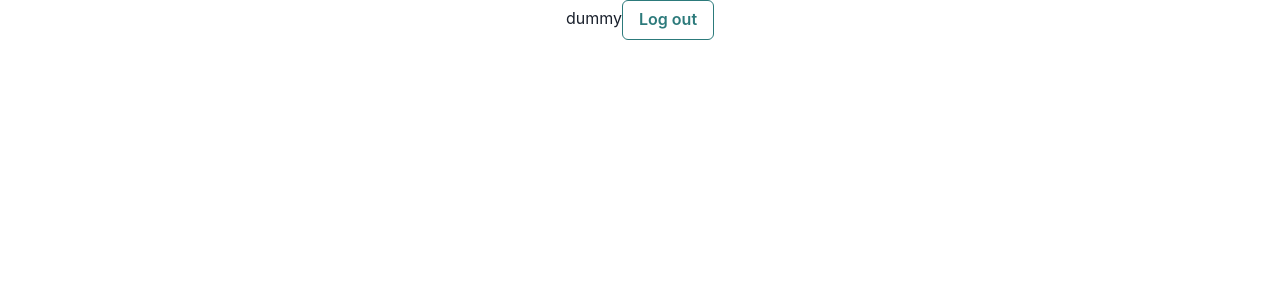
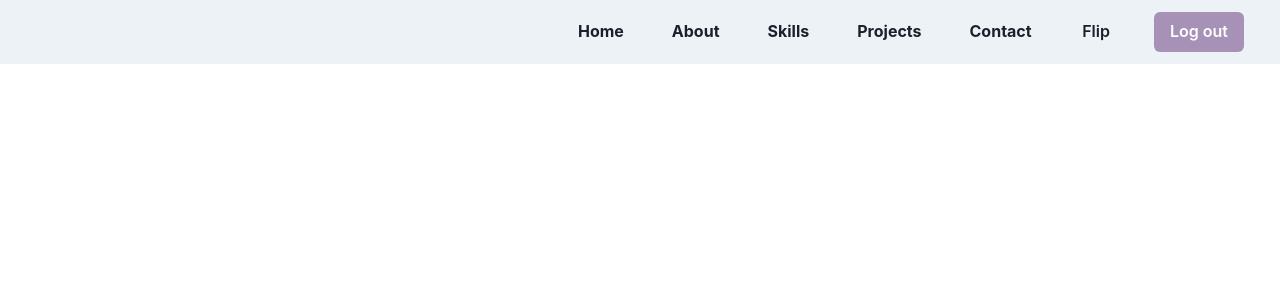
Before and after one commit to ArberBajraktari/adhd-planner, a React (Create React App) app: page /home in a window 1280 px wide. Shown: the top 300 px of the page. Built offline with nearby package versions, Linux system fonts and the light colour scheme.

Commit message:
Added navbar

```diff
--- a/src/components/home.tsx
+++ b/src/components/home.tsx
@@ -2,21 +2,13 @@ import React, { useEffect } from 'react';
 import { Button } from "@chakra-ui/react";
 import { useLocalStorage } from 'react-use';
 import { useNavigate } from 'react-router-dom';
+import Sidebar from './sidebar';
 
 function Home() {
 
     const [logged, setLogged, remove] = useLocalStorage('logged', 'dummy');
     const navigate = useNavigate();
 
-    const logOut = () => {
-        setLogged("false")
-      };
-
-    const handleLogOutClick = (event: React.MouseEvent<HTMLButtonElement>) => {
-        event.preventDefault()
-        logOut()
-        navigate('/');
-      };
 
     useEffect(() => {
         if(logged === "false"){
@@ -27,10 +19,8 @@ function Home() {
     return (
 
         <div className="App">
-            {logged}
-            <Button colorScheme='teal' variant='outline' onClick={handleLogOutClick}>
-                Log out
-            </Button>
+            <Sidebar></Sidebar>
+
         </div>
       );
 
--- /dev/null
+++ b/src/components/sidebar.tsx
@@ -0,0 +1,306 @@
+import {
+  Box,
+  Flex,
+  Button,
+  useColorModeValue,
+  Stack,
+  useColorMode,
+  Show,
+  HStack,
+  Text,
+  useDisclosure,
+  IconButton,
+  Hide,
+} from "@chakra-ui/react";
+import { useNavigate } from 'react-router-dom';
+import { useLocalStorage } from 'react-use';
+
+
+export default function Navbar() {
+  const { colorMode, toggleColorMode } = useColorMode();
+  const { isOpen, onOpen, onClose } = useDisclosure();
+  const navigate = useNavigate();
+  const [logged, setLogged, remove] = useLocalStorage('logged', 'dummy');
+
+
+  const logOut = () => {
+    setLogged("false")
+  };
+
+const handleLogOutClick = (event: React.MouseEvent<HTMLButtonElement>) => {
+    event.preventDefault()
+    logOut()
+    navigate('/');
+  };
+
+  return (
+    <div id="navFix">
+      <Box
+        bg={useColorModeValue("gray.100", "gray.900")}
+        px={9}
+        width={["100%"]}
+      >
+        <Flex h={16} alignItems={"center"} justifyContent={"space-between"}>
+          <HStack w="42%">
+            dsa
+          </HStack>
+
+          <Flex h={16} alignItems={"center"} justifyContent={"space-between"}>
+            {/* <IconButton
+              size={"md"}
+              icon={isOpen ? <CloseIcon /> : <HamburgerIcon />}
+              aria-label={"Open Menu"}
+              display={{ md: "none" }}
+              onClick={isOpen ? onClose : onOpen}
+            /> */}
+            <HStack spacing={8} alignItems={"center"}>
+              <HStack
+                as={"nav"}
+                spacing={4}
+                display={{ base: "none", md: "flex" }}
+                id="myDIV"
+              >
+                <Button className="btnRes">
+                  <a href="#Home">
+                    {" "}
+                    <b>Home</b>
+                  </a>
+                </Button>
+
+                <Button className="btnRes">
+                  <a href="#About">
+                    <b>About</b>
+                  </a>
+                </Button>
+
+                <Button className="btnRes">
+                  <a href="#Skills">
+                    {" "}
+                    <b>Skills</b>
+                  </a>
+                </Button>
+
+                <Button className="btnRes">
+                  <a href="#Projects">
+                    <b>Projects</b>
+                  </a>
+                </Button>
+
+                <Button className="btnRes">
+                  <a href="#Contact">
+                    <b>Contact</b>
+                  </a>
+                </Button>
+              </HStack>
+            </HStack>
+          </Flex>
+
+          {/* {isOpen ? (
+            <Box pb={4} display={{ md: "none" }}>
+              <Stack as={"nav"} spacing={4}>
+                <Button>
+                  <a href="#Home">
+                    {" "}
+                    <b>Home</b>
+                  </a>
+                </Button>
+                <Button>
+                  <a href="#Home">
+                    {" "}
+                    <b>Home</b>
+                  </a>
+                </Button>
+                <Button>
+                  <a href="#Home">
+                    {" "}
+                    <b>Home</b>
+                  </a>
+                </Button>
+                <Button>
+                  <a href="#Home">
+                    {" "}
+                    <b>Home</b>
+                  </a>
+                </Button>
+                <Button>
+                  <a href="#Home">
+                    {" "}
+                    <b>Home</b>
+                  </a>
+                </Button>
+                <Button>
+                  <a href="#About">
+                    <b>About</b>
+                  </a>
+                </Button>
+                <Button>
+                  <a href="#Skills">
+                    {" "}
+                    <b>Skills</b>
+                  </a>
+                </Button>
+                <Button>
+                  <a href="#Projects">
+                    <b>Projects</b>
+                  </a>
+                </Button>
+                <Button>
+                  <a href="#Contact">
+                    <b>Contact</b>
+                  </a>
+                </Button>
+              </Stack>
+            </Box>
+          ) : null} */}
+
+          <Flex alignItems={"center"}>
+            <Stack direction={"row"} spacing={7}>
+              <Button onClick={toggleColorMode}>
+                Flip
+              </Button>
+
+              <Button
+                backgroundColor="#a891b7"
+                _hover={{ bg: "#a891b7", color: "black" }}
+                color="white"
+                variant="solid"
+                size={["sm", "md"]}
+                id="resumeBtn"
+                onClick={handleLogOutClick}
+              >
+                <a
+                  target="_blank"
+                >
+                  Log out
+                </a>
+                {/* <Link
+                    id="navRes"
+                    href={Shubham_Verma_Resume}
+                    target="_blank"
+                    style={{ textDecoration: "none", color: "white" }}
+                    download="Shubham_Verma_Resume"
+                  >
+                    RESUME
+                  </Link> */}
+              </Button>
+            </Stack>
+          </Flex>
+          <IconButton
+            size={"md"}
+            aria-label={"Open Menu"}
+            display={{ md: "none" }}
+            onClick={isOpen ? onClose : onOpen}
+          />
+          {isOpen ? (
+            <Box pb={4} display={{ md: "none" }}>
+              <Stack as={"nav"} spacing={4}>
+                <Button  onClick={isOpen ? onClose : onOpen}
+                  _hover={{
+                    textShadow: "#FC0 1px 0 10px",
+                    transform: "scale(1.2)",
+                  }}>
+                  <a href="#Home">
+                    {" "}
+                    <b>Home</b>
+                  </a>
+                </Button>
+                <Button  onClick={isOpen ? onClose : onOpen}
+                  _hover={{
+                    textShadow: "#FC0 1px 0 10px",
+                    transform: "scale(1.2)",
+                  }}>
+                  <a href="#Home">
+                    {" "}
+                    <b>Home</b>
+                  </a>
+                </Button>
+
+                <Button  onClick={isOpen ? onClose : onOpen}
+                  _hover={{
+                    textShadow: "#FC0 1px 0 10px",
+                    transform: "scale(1.2)",
+                  }}>
+                  <a href="#Home">
+                    {" "}
+                    <b>Home</b>
+                  </a>
+                </Button>
+                <Button  onClick={isOpen ? onClose : onOpen}
+                  _hover={{
+                    textShadow: "#FC0 1px 0 10px",
+                    transform: "scale(1.2)",
+                  }}>
+                  <a href="#Home">
+                    {" "}
+                    <b>Home</b>
+                  </a>
+                </Button>
+                <Button
+                  onClick={isOpen ? onClose : onOpen}
+                  _hover={{
+                    textShadow: "#FC0 1px 0 10px",
+                    transform: "scale(1.2)",
+                  }}
+                >
+                  <a href="#Home">
+                    {" "}
+                    <b>Home</b>
+                  </a>
+                </Button>
+
+                <Button
+                  onClick={isOpen ? onClose : onOpen}
+                  _hover={{
+                    textShadow: "#FC0 1px 0 10px",
+                    transform: "scale(1.2)",
+                  }}
+                >
+                  <a href="#About">
+                    <b>About</b>
+                  </a>
+                </Button>
+
+                <Button
+                  onClick={isOpen ? onClose : onOpen}
+                  _hover={{
+                    textShadow: "#FC0 1px 0 10px",
+                    transform: "scale(1.2)",
+                  }}
+                >
+                  <a href="#Skills">
+                    {" "}
+                    <b>Skills</b>
+                  </a>
+                </Button>
+
+                <Button
+                  onClick={isOpen ? onClose : onOpen}
+                  _hover={{
+                    textShadow: "#FC0 1px 0 10px",
+                    transform: "scale(1.2)",
+                  }}
+                >
+                  <a href="#Projects">
+                    <b>Projects</b>
+                  </a>
+                </Button>
+
+                <Button
+                  onClick={isOpen ? onClose : onOpen}
+                  _hover={{
+                    textShadow: "#FC0 1px 0 10px",
+                    transform: "scale(1.2)",
+                  }}
+                >
+                  <a href="#Contact">
+                    <b>Contact</b>
+                  </a>
+                </Button>
+              </Stack>
+            </Box>
+          ) : null}
+        </Flex>
+      </Box>
+    </div>
+  );
+}
```
